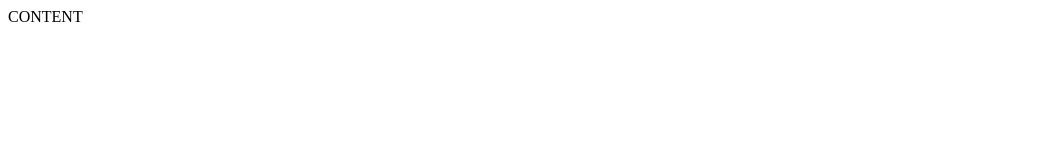
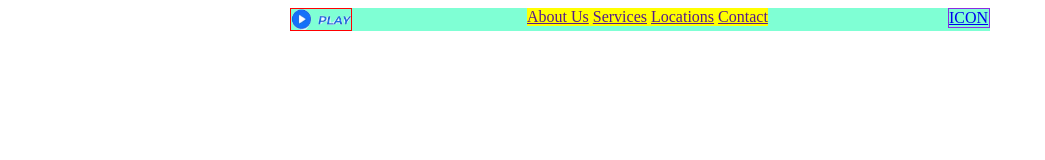
Before and after one commit to sgrazys/03-mes, a website: page index.html in a window 1280 px wide. Shown: the whole page, without its empty margins (0-1045 px from the left). Drawn offline with Linux system fonts and the light colour scheme.

Commit message:
add header layout

```diff
--- /dev/null
+++ b/css/main.css
@@ -0,0 +1,25 @@
+.main-header {
+    background-color: aquamarine;
+    display: inline-block;
+    width: 700px;
+    margin-left:calc(50% - 350px);
+}
+
+.logo{
+    border: solid 1px red;
+    width: 60px;
+    float: left;
+}
+
+.main-nav {
+    background-color: yellow;
+    display: inline-block;
+    margin-left: calc(350px / 2);
+
+}
+
+.search-icon {
+    border: solid 1px blueviolet;
+    float: right;
+    width: 40px;
+}
--- a/index.html
+++ b/index.html
@@ -5,8 +5,22 @@
     <meta http-equiv="X-UA-Compatible" content="IE=edge">
     <meta name="viewport" content="width=device-width, initial-scale=1.0">
     <title>MES</title>
+    <link rel="stylesheet" href="./css/main.css">
 </head>
+
 <body>
-    CONTENT
+    <header class="main-header">
+        <img class="logo" src="./img/logo.png" alt="logo">
+        <nav class="main-nav">
+            <a class="link" href="">About Us</a>
+            <a class="link" href="">Services</a>
+            <a class="link" href="">Locations</a>
+            <a class="link" href="">Contact</a>
+        </nav>
+        <a class="search-icon" href="#">ICON</a>
+    </header>
+
+    </main>
+
 </body>
 </html>
```
